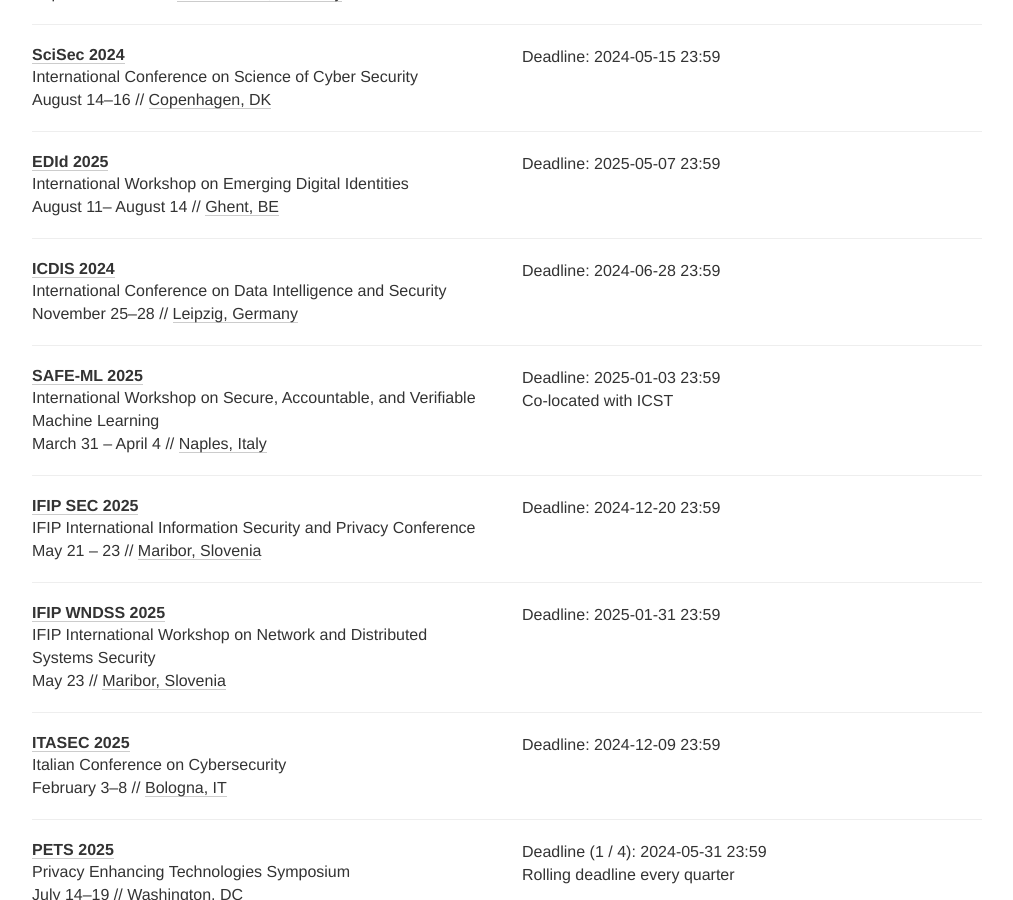
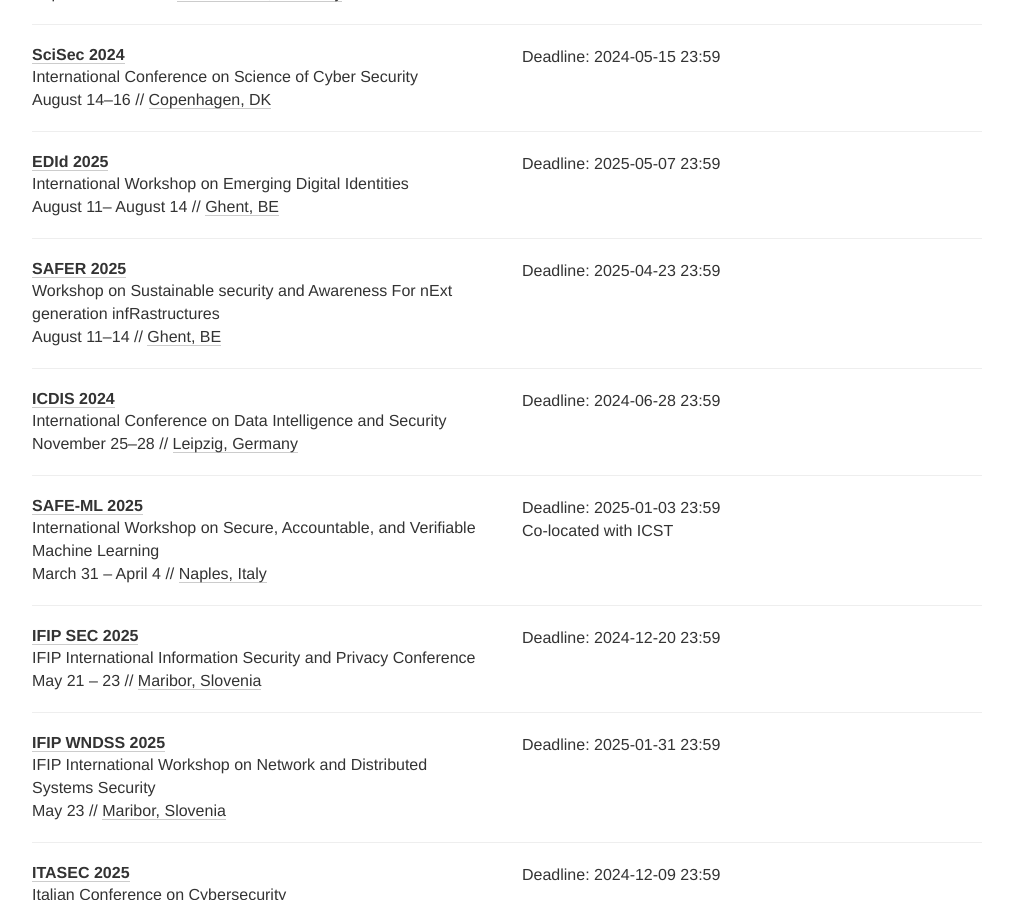
Before and after one commit to sec-deadlines/sec-deadlines.github.io, a Jekyll site: the page built from index.html, in a window 1280 px wide and 900 px high, scrolled down 3669 px. Shown: the whole window, without its empty margins (133-1146 px from the left). Built offline with Jekyll 4.4.1, drawn with Linux system fonts in a browser that asks for light colours; nearby versions of some CDN libraries; comment, search, counter and statistics services are not loaded.

Commit message:
Update conferences.yml
Added SAFER (ARES Workshop)

```diff
--- a/_data/conferences.yml
+++ b/_data/conferences.yml
@@ -219,6 +219,15 @@
   date: August 11- August 14
   place: Ghent, BE
   tags: [SEC, PRIV, CRYPTO, SHOP]
+
+- name: SAFER
+  description: Workshop on Sustainable security and Awareness For nExt generation infRastructures
+  year: 2025
+  link: https://2025.ares-conference.eu/program/safer/
+  deadline: ["2025-04-23 23:59"]
+  date: August 11-14
+  place: Ghent, BE
+  tags: [SEC, PRIV, SHOP]
 
 - name: ICDIS
   description: International Conference on Data Intelligence and Security
```
